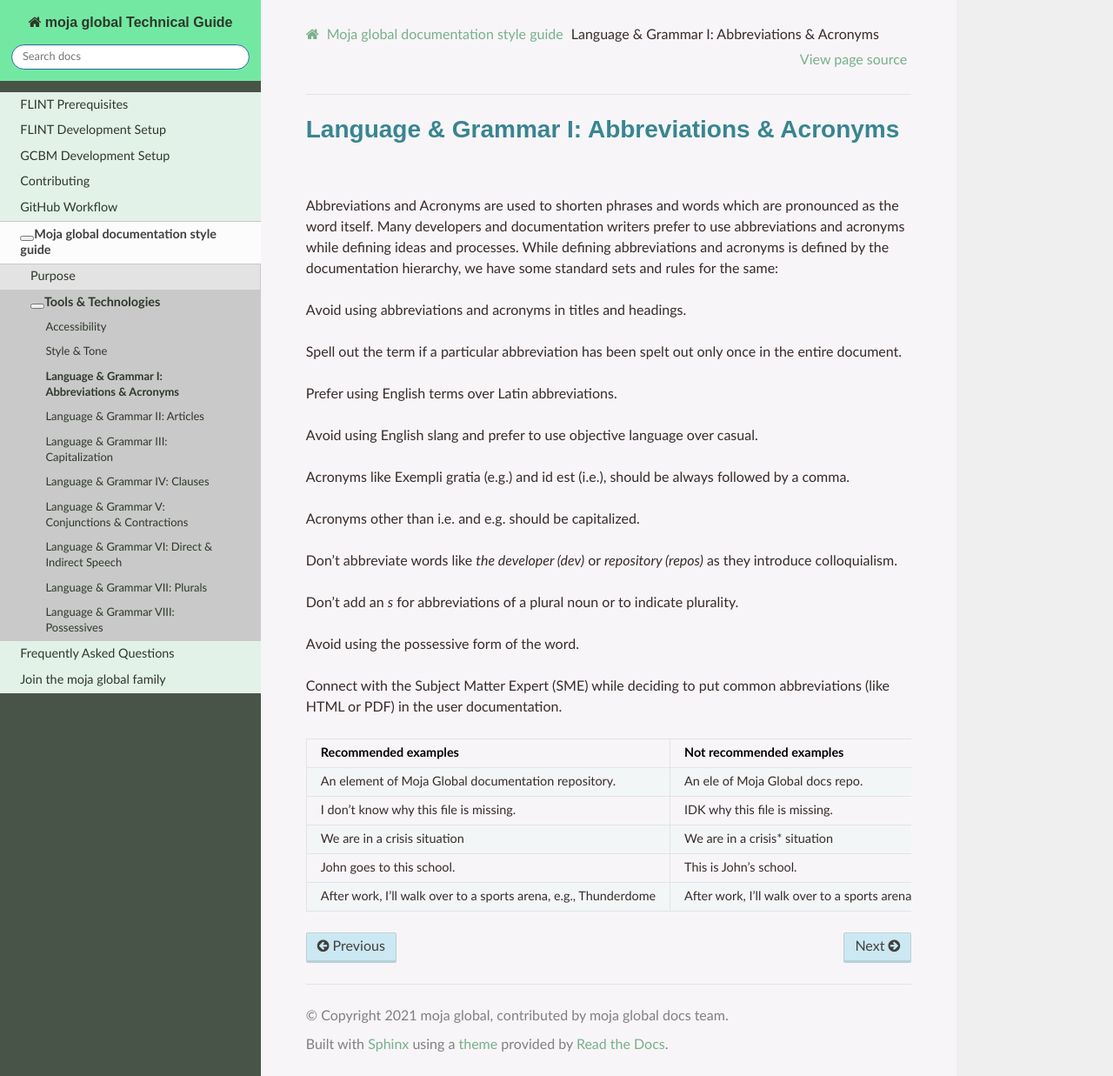
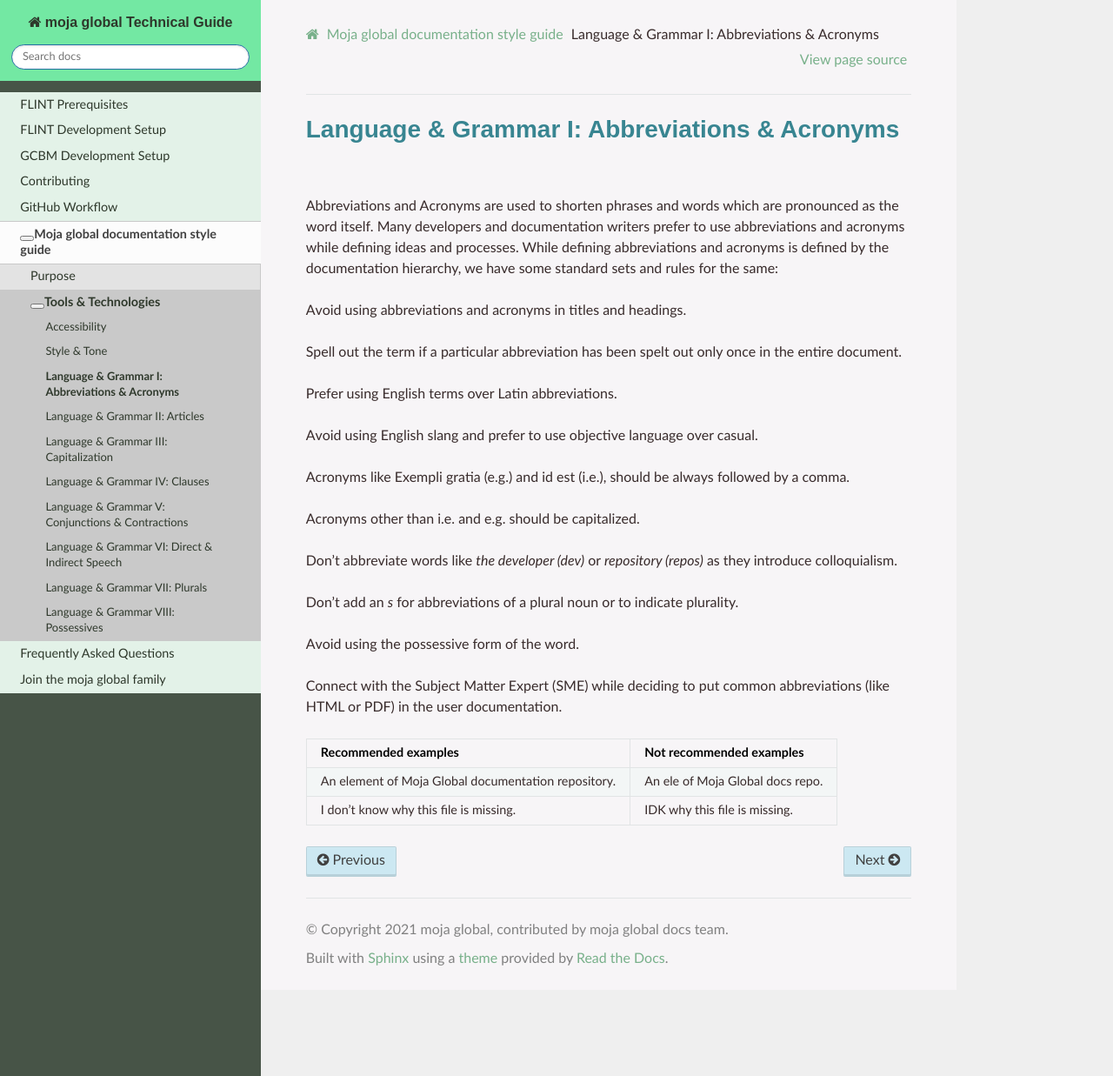
Before and after one commit to moja-global/moja_global_docs, a Sphinx documentation site: the page built from docs/DocumentationStyleGuide/language-grammar/abbreviations-acronymn.rst, in a window 1280 px wide and 1237 px high. Shown: the whole window at 87% size. Built offline with Sphinx 7.4.7 and the Read the Docs theme 2.0.0, drawn with Linux system fonts in a browser that asks for light colours.

Commit message:
Update abbreviations-acronymn.rst

```diff
--- a/docs/DocumentationStyleGuide/language-grammar/abbreviations-acronymn.rst
+++ b/docs/DocumentationStyleGuide/language-grammar/abbreviations-acronymn.rst
@@ -36,10 +36,3 @@
 | I don't know why this file is    | IDK why this file is missing.    |
 | missing.                         |                                  |
 +----------------------------------+----------------------------------+
-| We are in a crisis situation     | We are in a crisis* situation    |
-+----------------------------------+----------------------------------+
-| John goes to this school.        | This is John's school.           |
-+----------------------------------+----------------------------------+
-| After work, I’ll walk over to a  | After work, I’ll walk over to a  |
-| sports arena, e.g., Thunderdome  | sports arena, e.g. Thunderdome   |
-+----------------------------------+----------------------------------+
```
